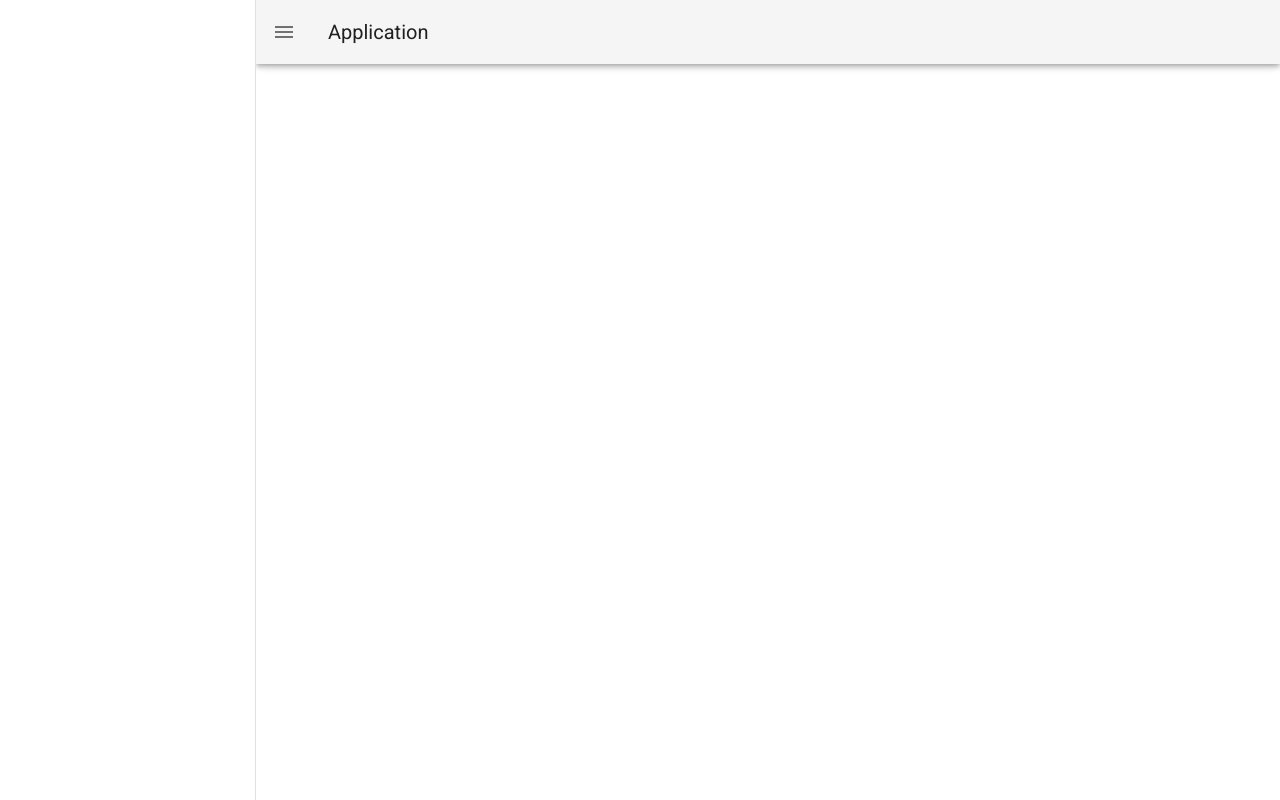
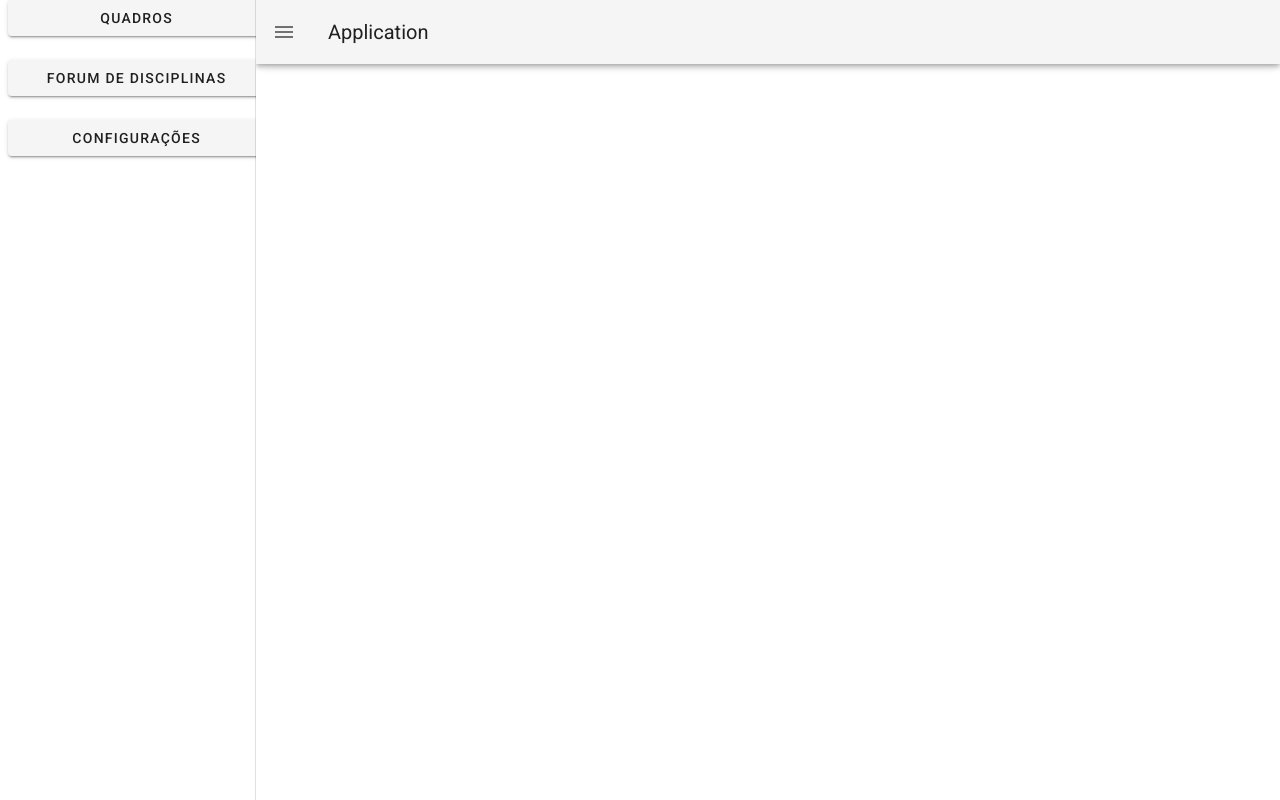
Before and after one commit to Giovani-O/kanban-management, a Vue app in the folder Development/kanban/: page / in a window 1280 px wide. Built offline with nearby package versions, Linux system fonts and the light colour scheme.

Commit message:
feat(kanban): Barra lateral

```diff
--- a/Development/kanban/src/App.vue
+++ b/Development/kanban/src/App.vue
@@ -4,7 +4,25 @@
       v-model="drawer"
       app
     >
-      <!--  -->
+      <v-row>
+        <v-col cols="12">
+          <v-btn block class="mx-2 px-4 py-2">
+            Quadros
+          </v-btn>
+        </v-col>
+
+        <v-col cols="12">
+          <v-btn block class="mx-2 px-4 py-2">
+            Forum de Disciplinas
+          </v-btn>
+        </v-col>
+
+        <v-col cols="12">
+          <v-btn block class="mx-2 px-4 py-2">
+            Configurações
+          </v-btn>
+        </v-col>
+      </v-row>
     </v-navigation-drawer>
 
     <v-app-bar app>
```
